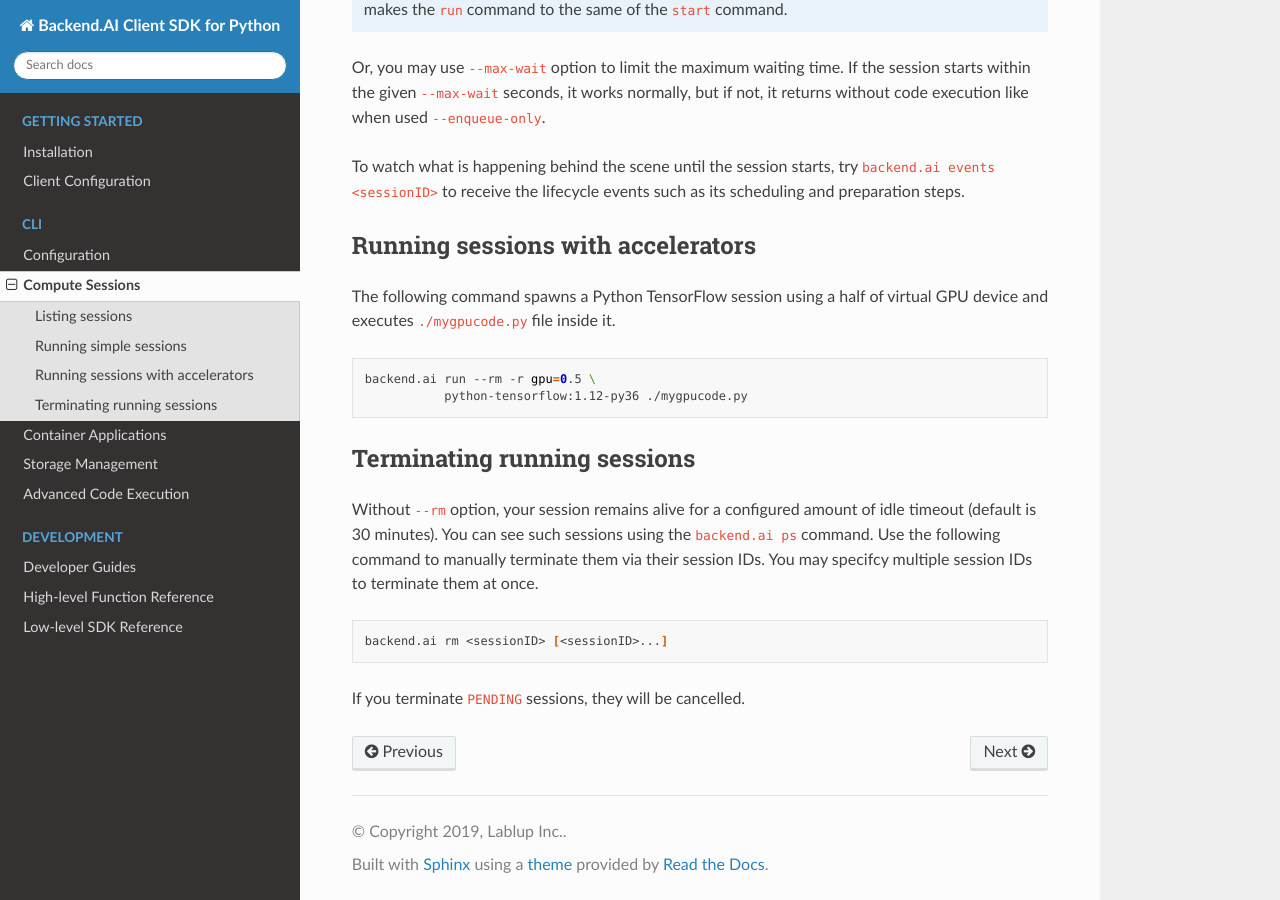
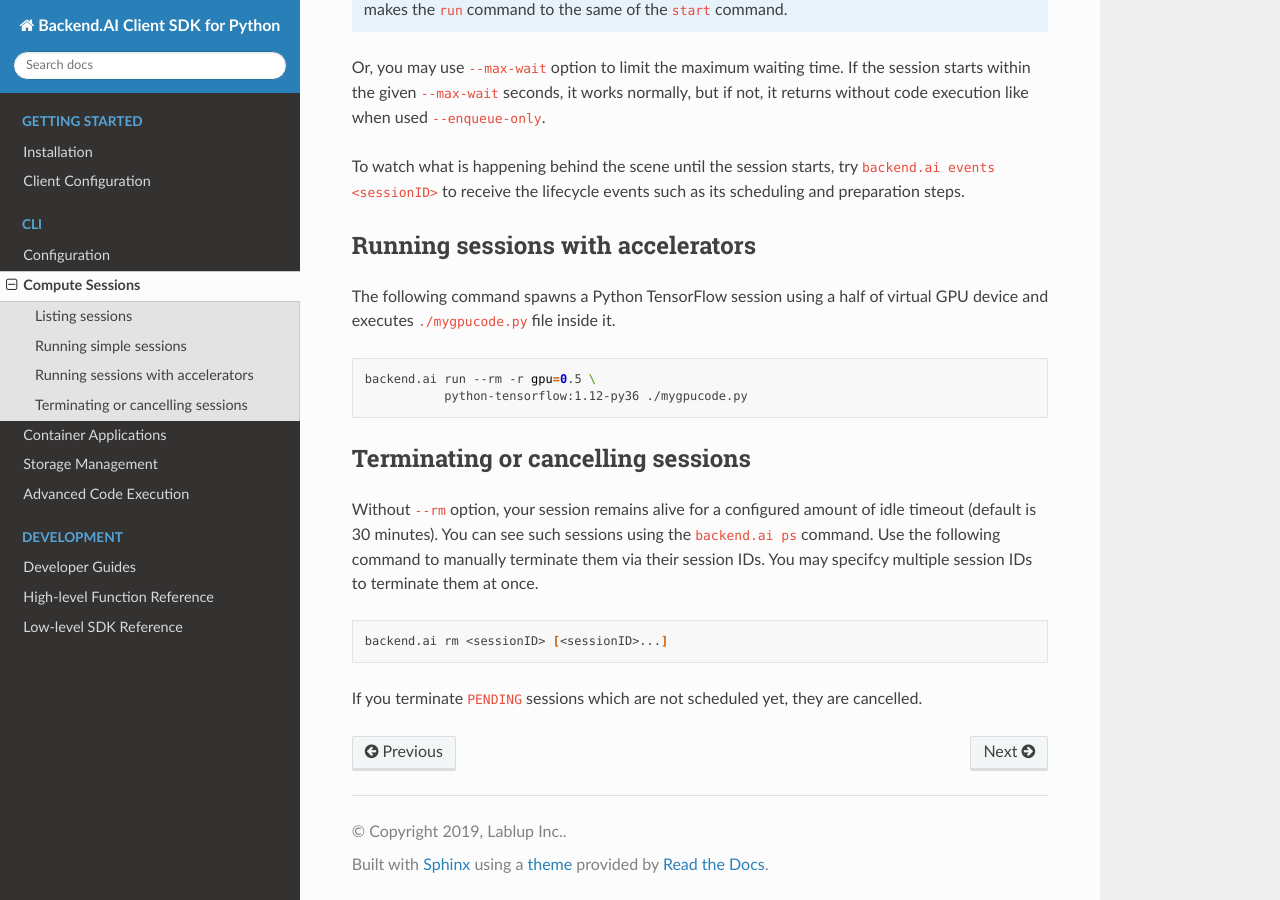
Before and after one commit to lablup/aiotusclient, a Sphinx documentation site: the page built from docs/cli/sessions.rst, in a window 1280 px wide and 900 px high, scrolled down 1627 px. Built offline with Sphinx 7.4.7 and the Read the Docs theme 2.0.0, drawn with Linux system fonts in a browser that asks for light colours.

Commit message:
docs: Minor fix

```diff
--- a/docs/cli/code-execution.rst
+++ b/docs/cli/code-execution.rst
@@ -7,8 +7,8 @@
    (use ``-h`` or ``--help`` argument to display the manual).
 
 
-Running parallel experiment sessions
-------------------------------------
+Running concurrent experiment sessions
+--------------------------------------
 
 In addition to single-shot code execution as described in :ref:`simple-execution`,
 the ``run`` command offers concurrent execution of multiple sessions with different
--- a/docs/cli/sessions.rst
+++ b/docs/cli/sessions.rst
@@ -114,8 +114,8 @@
              python-tensorflow:1.12-py36 ./mygpucode.py
 
 
-Terminating running sessions
-----------------------------
+Terminating or cancelling sessions
+----------------------------------
 
 Without ``--rm`` option, your session remains alive for a configured
 amount of idle timeout (default is 30 minutes).
@@ -127,4 +127,4 @@
 
   backend.ai rm <sessionID> [<sessionID>...]
 
-If you terminate ``PENDING`` sessions, they will be cancelled.
+If you terminate ``PENDING`` sessions which are not scheduled yet, they are cancelled.
```
